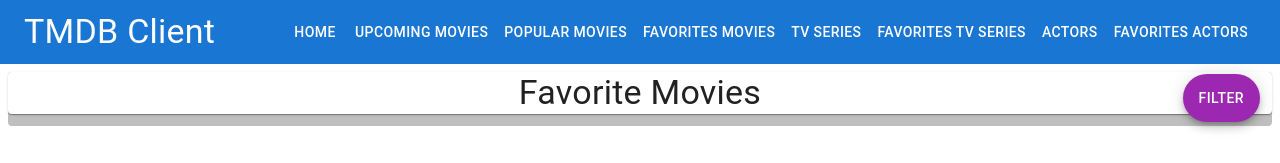
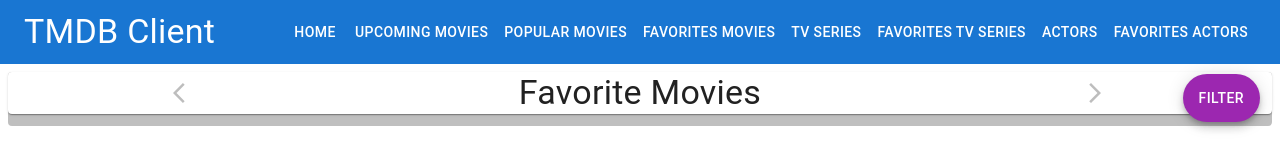
Before and after one commit to k41205/movie-app, a React app: page /movies/favourites in a window 1280 px wide. Shown: the top 163 px of the page. Built offline with nearby package versions, Linux system fonts and the light colour scheme; the HTML template or start-up script is replaced by a standard one.

Commit message:
feat: pagination for all pages

```diff
--- a/src/api/tmdb-api.ts
+++ b/src/api/tmdb-api.ts
@@ -7,9 +7,11 @@ import {
   TVSerie,
 } from "../types/interfaces";
 
-export const getMovies = (): Promise<DiscoverResponse<Movie>> => {
+export const getMovies = (
+  page: number = 1
+): Promise<DiscoverResponse<Movie>> => {
   return fetch(
-    `https://api.themoviedb.org/3/discover/movie?api_key=${import.meta.env.VITE_TMDB_KEY}&language=en-US&include_adult=false&include_video=false&page=1&sort_by=vote_count.desc`
+    `https://api.themoviedb.org/3/discover/movie?api_key=${import.meta.env.VITE_TMDB_KEY}&language=en-US&include_adult=false&include_video=false&page=${page}&sort_by=vote_count.desc`
   )
     .then((response) => {
       if (!response.ok)
@@ -30,9 +32,11 @@ export const getMovies = (): Promise<DiscoverResponse<Movie>> => {
     });
 };
 
-export const getMoviesUpcoming = (): Promise<DiscoverResponse<Movie>> => {
+export const getMoviesUpcoming = (
+  page: number = 1
+): Promise<DiscoverResponse<Movie>> => {
   return fetch(
-    `https://api.themoviedb.org/3/movie/upcoming?api_key=${import.meta.env.VITE_TMDB_KEY}&language=en-US&page=1`
+    `https://api.themoviedb.org/3/movie/upcoming?api_key=${import.meta.env.VITE_TMDB_KEY}&language=en-US&page=${page}`
   )
     .then((response) => {
       if (!response.ok) {
@@ -116,9 +120,11 @@ export const getMovieReviews = (
     });
 };
 
-export const getMostPopularMovies = (): Promise<DiscoverResponse<Movie>> => {
+export const getMostPopularMovies = (
+  page: number = 1
+): Promise<DiscoverResponse<Movie>> => {
   return fetch(
-    `https://api.themoviedb.org/3/movie/popular?api_key=${import.meta.env.VITE_TMDB_KEY}&language=en-US&page=1`
+    `https://api.themoviedb.org/3/movie/popular?api_key=${import.meta.env.VITE_TMDB_KEY}&language=en-US&page=${page}`
   )
     .then((response) => {
       if (!response.ok) {
@@ -149,9 +155,11 @@ export const getTVSeriesReviews = (
     });
 };
 
-export const getTVSeries = (): Promise<DiscoverResponse<TVSerie>> => {
+export const getTVSeries = (
+  page: number = 1
+): Promise<DiscoverResponse<TVSerie>> => {
   return fetch(
-    `https://api.themoviedb.org/3/discover/tv?include_adult=false&include_null_first_air_dates=false&language=en-US&page=1&sort_by=popularity.desc&api_key=${import.meta.env.VITE_TMDB_KEY}`
+    `https://api.themoviedb.org/3/discover/tv?include_adult=false&include_null_first_air_dates=false&language=en-US&page=${page}&sort_by=popularity.desc&api_key=${import.meta.env.VITE_TMDB_KEY}`
   )
     .then((response) => {
       if (!response.ok) {
@@ -211,9 +219,11 @@ export const getMediaDetails = async (
   }
 };
 
-export const getActors = (): Promise<DiscoverResponse<Actor>> => {
+export const getActors = (
+  page: number = 1
+): Promise<DiscoverResponse<Actor>> => {
   return fetch(
-    `https://api.themoviedb.org/3/person/popular?api_key=${import.meta.env.VITE_TMDB_KEY}&language=en-US&page=1`
+    `https://api.themoviedb.org/3/person/popular?api_key=${import.meta.env.VITE_TMDB_KEY}&language=en-US&page=${page}`
   )
     .then((response) => {
       if (!response.ok)
--- a/src/components/headerMediaList/index.tsx
+++ b/src/components/headerMediaList/index.tsx
@@ -2,6 +2,8 @@ import React from "react";
 import Paper from "@mui/material/Paper";
 import Typography from "@mui/material/Typography";
 import { HeaderProps } from "../../types/interfaces";
+import { IconButton } from "@mui/material";
+import { ArrowBackIos, ArrowForwardIos } from "@mui/icons-material";
 
 const styles = {
   root: {
@@ -11,16 +13,42 @@ const styles = {
     flexWrap: "wrap",
     marginBottom: 1.5,
   },
+  arrowButton: {
+    color: "inherit",
+  },
 };
 
-const Header: React.FC<HeaderProps> = (headerProps) => {
-  const title = headerProps.title;
+interface PaginationHeaderProps extends HeaderProps {
+  page: number;
+  totalPages: number;
+  onPageChange: (newPage: number) => void;
+}
 
+const Header: React.FC<PaginationHeaderProps> = ({
+  title,
+  page,
+  totalPages,
+  onPageChange,
+}) => {
   return (
     <Paper component='div' sx={styles.root}>
+      <IconButton
+        sx={styles.arrowButton}
+        onClick={() => onPageChange(page - 1)}
+        disabled={page <= 1}
+      >
+        <ArrowBackIos />
+      </IconButton>
       <Typography variant='h4' component='h3'>
         {title}
       </Typography>
+      <IconButton
+        sx={styles.arrowButton}
+        onClick={() => onPageChange(page + 1)}
+        disabled={page >= totalPages}
+      >
+        <ArrowForwardIos />
+      </IconButton>
     </Paper>
   );
 };
--- a/src/components/templateMediaListPage/index.tsx
+++ b/src/components/templateMediaListPage/index.tsx
@@ -12,15 +12,33 @@ const styles = {
   },
 };
 
-const MediaListPageTemplate: React.FC<MediaListPageTemplateProps> = ({
+interface MediaListPageTemplatePropsExtended
+  extends MediaListPageTemplateProps {
+  page: number;
+  totalPages: number;
+  onPageChange: (newPage: number) => void;
+  isFavoritesPage?: boolean;
+}
+
+const MediaListPageTemplate: React.FC<MediaListPageTemplatePropsExtended> = ({
   media,
   title,
   action,
+  page,
+  totalPages,
+  onPageChange,
+  isFavoritesPage = false,
 }) => {
   return (
     <Grid container direction='column' sx={styles.root}>
       <Grid item xs={12}>
-        <Header title={title} />
+        <Header
+          title={title}
+          page={page}
+          totalPages={totalPages}
+          onPageChange={onPageChange}
+          disableArrows={isFavoritesPage}
+        />
       </Grid>
       <Grid item xs={12}>
         <MediaList action={action} media={media} />
--- a/src/pages/actorsPage.tsx
+++ b/src/pages/actorsPage.tsx
@@ -1,4 +1,4 @@
-import React from "react";
+import React, { useState } from "react";
 import PageTemplate from "../components/templateMediaListPage";
 import { getActors } from "../api/tmdb-api";
 import {
@@ -26,10 +26,14 @@ const initialSortOption: SortOption = {
 };
 
 const ActorsPage: React.FC = () => {
+  const [currentPage, setCurrentPage] = useState(1);
+
   const { data, error, isLoading, isError } = useQuery<
     DiscoverResponse<Actor>,
     Error
-  >("actors", getActors);
+  >(["actors", currentPage], () => getActors(currentPage), {
+    keepPreviousData: true,
+  });
 
   const {
     filterValues,
@@ -57,6 +61,12 @@ const ActorsPage: React.FC = () => {
     setSortOption({ name, direction });
   };
 
+  const handlePageChange = (newPage: number) => {
+    if (newPage >= 1 && newPage <= (data?.total_pages || 1)) {
+      setCurrentPage(newPage);
+    }
+  };
+
   const actors = data ? data.results : [];
   const displayedActors = applyFilterAndSort(actors);
 
@@ -70,6 +80,9 @@ const ActorsPage: React.FC = () => {
         title='Popular Actors'
         media={displayedActors}
         action={action}
+        page={currentPage}
+        totalPages={data?.total_pages || 1}
+        onPageChange={handlePageChange}
       />
       <MediaFilterUI
         onFilterValuesChange={changeFilterValues}
--- a/src/pages/favoriteMoviesPage.tsx
+++ b/src/pages/favoriteMoviesPage.tsx
@@ -1,4 +1,4 @@
-import React, { useContext } from "react";
+import React, { useContext, useState } from "react";
 import PageTemplate from "../components/templateMediaListPage";
 import { MediaContext } from "../contexts/mediaContext";
 import { useQueries } from "react-query";
@@ -29,6 +29,9 @@ const initialSortOption: SortOption = {
 
 const FavouriteMoviesPage: React.FC = () => {
   const { favouriteMovies: mediaIds } = useContext(MediaContext);
+  const [currentPage, setCurrentPage] = useState(1);
+  const itemsPerPage = 18;
+  const totalPages = Math.ceil(mediaIds.length / itemsPerPage);
 
   const {
     filterValues,
@@ -39,12 +42,14 @@ const FavouriteMoviesPage: React.FC = () => {
   } = useFiltering([titleFiltering, genreFiltering], initialSortOption);
 
   const favouriteMediaQueries = useQueries(
-    mediaIds.map((mediaId) => {
-      return {
-        queryKey: ["movie", mediaId],
-        queryFn: () => getMovie(mediaId.toString()),
-      };
-    })
+    mediaIds
+      .slice((currentPage - 1) * itemsPerPage, currentPage * itemsPerPage)
+      .map((mediaId) => {
+        return {
+          queryKey: ["movie", mediaId],
+          queryFn: () => getMovie(mediaId.toString()),
+        };
+      })
   );
 
   const isLoading = favouriteMediaQueries.find((m) => m.isLoading === true);
@@ -83,12 +88,20 @@ const FavouriteMoviesPage: React.FC = () => {
     );
   };
 
+  const handlePageChange = (newPage: number) => {
+    setCurrentPage(newPage);
+  };
+
   return (
     <>
       <PageTemplate
         title='Favorite Movies'
         media={displayedMovies}
         action={action}
+        page={currentPage}
+        totalPages={totalPages}
+        onPageChange={handlePageChange}
+        isFavoritesPage={true}
       />
       <MediaFilterUI
         onFilterValuesChange={changeFilterValues}
--- a/src/pages/favouriteActorsPage.tsx
+++ b/src/pages/favouriteActorsPage.tsx
@@ -1,4 +1,4 @@
-import React, { useContext } from "react";
+import React, { useContext, useState } from "react";
 import PageTemplate from "../components/templateMediaListPage";
 import { MediaContext } from "../contexts/mediaContext";
 import { useQueries } from "react-query";
@@ -23,6 +23,9 @@ const initialSortOption: SortOption = {
 
 const FavouriteActorsPage: React.FC = () => {
   const { favouriteActors: mediaIds } = useContext(MediaContext);
+  const [currentPage, setCurrentPage] = useState(1);
+  const itemsPerPage = 18;
+  const totalPages = Math.ceil(mediaIds.length / itemsPerPage);
 
   const {
     filterValues,
@@ -43,12 +46,14 @@ const FavouriteActorsPage: React.FC = () => {
   };
 
   const favouriteMediaQueries = useQueries(
-    mediaIds.map((mediaId) => {
-      return {
-        queryKey: ["actor", mediaId],
-        queryFn: () => getActor(mediaId.toString()),
-      };
-    })
+    mediaIds
+      .slice((currentPage - 1) * itemsPerPage, currentPage * itemsPerPage)
+      .map((mediaId) => {
+        return {
+          queryKey: ["actor", mediaId],
+          queryFn: () => getActor(mediaId.toString()),
+        };
+      })
   );
 
   const isLoading = favouriteMediaQueries.find((m) => m.isLoading === true);
@@ -70,12 +75,20 @@ const FavouriteActorsPage: React.FC = () => {
     return <RemoveFromFavourites item={media} />;
   };
 
+  const handlePageChange = (newPage: number) => {
+    setCurrentPage(newPage);
+  };
+
   return (
     <>
       <PageTemplate
         title='Favorite Actors'
         media={displayedActors}
         action={action}
+        page={currentPage}
+        totalPages={totalPages}
+        onPageChange={handlePageChange}
+        isFavoritesPage={true}
       />
       <MediaFilterUI
         onFilterValuesChange={changeFilterValues}
--- a/src/pages/favouriteTVSeriesPage.tsx
+++ b/src/pages/favouriteTVSeriesPage.tsx
@@ -1,4 +1,4 @@
-import React, { useContext } from "react";
+import React, { useContext, useState } from "react";
 import PageTemplate from "../components/templateMediaListPage";
 import { MediaContext } from "../contexts/mediaContext";
 import { useQueries } from "react-query";
@@ -29,6 +29,9 @@ const initialSortOption: SortOption = {
 
 const FavouriteTVSeriesPage: React.FC = () => {
   const { favouriteTVSeries: mediaIds } = useContext(MediaContext);
+  const [currentPage, setCurrentPage] = useState(1);
+  const itemsPerPage = 18;
+  const totalPages = Math.ceil(mediaIds.length / itemsPerPage);
 
   const {
     filterValues,
@@ -39,12 +42,14 @@ const FavouriteTVSeriesPage: React.FC = () => {
   } = useFiltering([titleFiltering, genreFiltering], initialSortOption);
 
   const favouriteMediaQueries = useQueries(
-    mediaIds.map((mediaId) => {
-      return {
-        queryKey: ["tvSeries", mediaId],
-        queryFn: () => getTVSerie(mediaId.toString()),
-      };
-    })
+    mediaIds
+      .slice((currentPage - 1) * itemsPerPage, currentPage * itemsPerPage)
+      .map((mediaId) => {
+        return {
+          queryKey: ["tvSeries", mediaId],
+          queryFn: () => getTVSerie(mediaId.toString()),
+        };
+      })
   );
 
   const isLoading = favouriteMediaQueries.find((m) => m.isLoading === true);
@@ -83,12 +88,20 @@ const FavouriteTVSeriesPage: React.FC = () => {
     );
   };
 
+  const handlePageChange = (newPage: number) => {
+    setCurrentPage(newPage);
+  };
+
   return (
     <>
       <PageTemplate
         title='Favorite TV Series'
         media={displayedTVSeries}
         action={action}
+        page={currentPage}
+        totalPages={totalPages}
+        onPageChange={handlePageChange}
+        isFavoritesPage={true}
       />
       <MediaFilterUI
         onFilterValuesChange={changeFilterValues}
--- a/src/pages/homePage.tsx
+++ b/src/pages/homePage.tsx
@@ -1,4 +1,4 @@
-import React from "react";
+import React, { useState } from "react";
 import PageTemplate from "../components/templateMediaListPage";
 import { getMovies } from "../api/tmdb-api";
 import useFiltering from "../hooks/useFiltering";
@@ -31,10 +31,11 @@ const initialSortOption: SortOption = {
 };
 
 const HomePage: React.FC = () => {
+  const [page, setPage] = useState(1); // Track the current page
   const { data, error, isLoading, isError } = useQuery<
     DiscoverResponse<Movie>,
     Error
-  >("discover", getMovies);
+  >(["discover", page], () => getMovies(page), { keepPreviousData: true });
 
   const {
     filterValues,
@@ -65,6 +66,12 @@ const HomePage: React.FC = () => {
     setSortOption({ name, direction });
   };
 
+  const handlePageChange = (newPage: number) => {
+    if (newPage > 0 && newPage <= (data?.total_pages || 1)) {
+      setPage(newPage);
+    }
+  };
+
   const movies = data ? data.results : [];
   const displayedMovies = applyFilterAndSort(movies);
 
@@ -78,6 +85,9 @@ const HomePage: React.FC = () => {
         title='Discover Movies'
         media={displayedMovies}
         action={action}
+        page={page}
+        totalPages={data?.total_pages || 1}
+        onPageChange={handlePageChange}
       />
       <MediaFilterUI
         onFilterValuesChange={changeFilterValues}
--- a/src/pages/mostPopularMoviesPage.tsx
+++ b/src/pages/mostPopularMoviesPage.tsx
@@ -1,4 +1,4 @@
-import React from "react";
+import React, { useState } from "react";
 import PageTemplate from "../components/templateMediaListPage";
 import { getMostPopularMovies } from "../api/tmdb-api";
 import { Media, Movie, DiscoverResponse } from "../types/interfaces";
@@ -26,10 +26,18 @@ const initialSortOption = {
 };
 
 const MostPopularMoviesPage: React.FC = () => {
+  const [currentPage, setCurrentPage] = useState(1);
+
   const { data, error, isLoading, isError } = useQuery<
     DiscoverResponse<Movie>,
     Error
-  >("mostPopularMovies", getMostPopularMovies);
+  >(
+    ["mostPopularMovies", currentPage],
+    () => getMostPopularMovies(currentPage),
+    {
+      keepPreviousData: true,
+    }
+  );
 
   const {
     filterValues,
@@ -60,6 +68,12 @@ const MostPopularMoviesPage: React.FC = () => {
     setSortOption({ name, direction });
   };
 
+  const handlePageChange = (newPage: number) => {
+    if (newPage >= 1 && newPage <= (data?.total_pages || 1)) {
+      setCurrentPage(newPage);
+    }
+  };
+
   const movies = data ? data.results : [];
   const displayedMovies = applyFilterAndSort(movies);
 
@@ -73,6 +87,9 @@ const MostPopularMoviesPage: React.FC = () => {
         title='Most Popular Movies'
         media={displayedMovies}
         action={action}
+        page={currentPage}
+        totalPages={data?.total_pages || 1}
+        onPageChange={handlePageChange}
       />
       <MediaFilterUI
         onFilterValuesChange={changeFilterValues}
--- a/src/pages/tvSeriesPage.tsx
+++ b/src/pages/tvSeriesPage.tsx
@@ -1,4 +1,4 @@
-import React from "react";
+import React, { useState } from "react";
 import PageTemplate from "../components/templateMediaListPage";
 import { getTVSeries } from "../api/tmdb-api";
 import {
@@ -31,10 +31,14 @@ const initialSortOption: SortOption = {
 };
 
 const TVSeriesPage: React.FC = () => {
+  const [currentPage, setCurrentPage] = useState(1);
+
   const { data, error, isLoading, isError } = useQuery<
     DiscoverResponse<TVSerie>,
     Error
-  >("tvSeries", getTVSeries);
+  >(["tvSeries", currentPage], () => getTVSeries(currentPage), {
+    keepPreviousData: true,
+  });
 
   const {
     filterValues,
@@ -65,6 +69,12 @@ const TVSeriesPage: React.FC = () => {
     setSortOption({ name, direction });
   };
 
+  const handlePageChange = (newPage: number) => {
+    if (newPage >= 1 && newPage <= (data?.total_pages || 1)) {
+      setCurrentPage(newPage);
+    }
+  };
+
   const tvSeries = data ? data.results : [];
   const displayedTVSeries = applyFilterAndSort(tvSeries);
 
@@ -78,6 +88,9 @@ const TVSeriesPage: React.FC = () => {
         title='Popular TV Series'
         media={displayedTVSeries}
         action={action}
+        page={currentPage}
+        totalPages={data?.total_pages || 1}
+        onPageChange={handlePageChange}
       />
       <MediaFilterUI
         onFilterValuesChange={changeFilterValues}
--- a/src/pages/upcomingMoviesPage.tsx
+++ b/src/pages/upcomingMoviesPage.tsx
@@ -1,4 +1,4 @@
-import React from "react";
+import React, { useState } from "react";
 import PageTemplate from "../components/templateMediaListPage";
 import { getMoviesUpcoming } from "../api/tmdb-api";
 import {
@@ -31,10 +31,14 @@ const initialSortOption: SortOption = {
 };
 
 const UpcomingMoviesPage: React.FC = () => {
+  const [currentPage, setCurrentPage] = useState(1);
+
   const { data, error, isLoading, isError } = useQuery<
     DiscoverResponse<Movie>,
     Error
-  >("upcomingMovies", getMoviesUpcoming);
+  >(["upcomingMovies", currentPage], () => getMoviesUpcoming(currentPage), {
+    keepPreviousData: true,
+  });
 
   const {
     filterValues,
@@ -65,6 +69,12 @@ const UpcomingMoviesPage: React.FC = () => {
     setSortOption({ name, direction });
   };
 
+  const handlePageChange = (newPage: number) => {
+    if (newPage >= 1 && newPage <= (data?.total_pages || 1)) {
+      setCurrentPage(newPage);
+    }
+  };
+
   const movies = data ? data.results : [];
   const displayedMovies = applyFilterAndSort(movies);
 
@@ -78,6 +88,9 @@ const UpcomingMoviesPage: React.FC = () => {
         title='Upcoming Movies'
         media={displayedMovies}
         action={action}
+        page={currentPage}
+        totalPages={data?.total_pages || 1}
+        onPageChange={handlePageChange}
       />
       <MediaFilterUI
         onFilterValuesChange={changeFilterValues}
```
